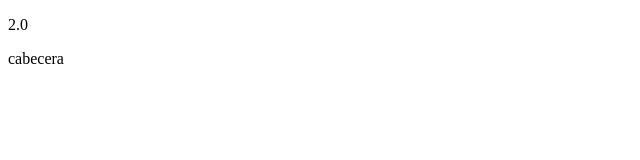
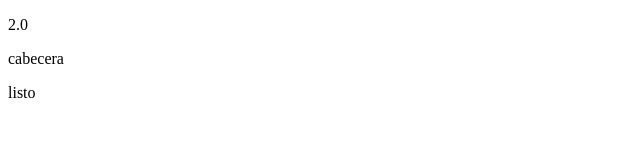
Before and after one commit to MAMV3x3/hyperblog, a plain HTML site: page index.html in a window 1280 px wide. Shown: the full height of the page, 0-640 px from the left. Drawn offline with Linux system fonts and the light colour scheme.

Commit message:
change status

```diff
--- a/index.html
+++ b/index.html
@@ -9,5 +9,6 @@
 <body>
     <p> 2.0 </p>
     <p> cabecera </p>
+    <p> listo </p>
 </body>
 </html>
```
